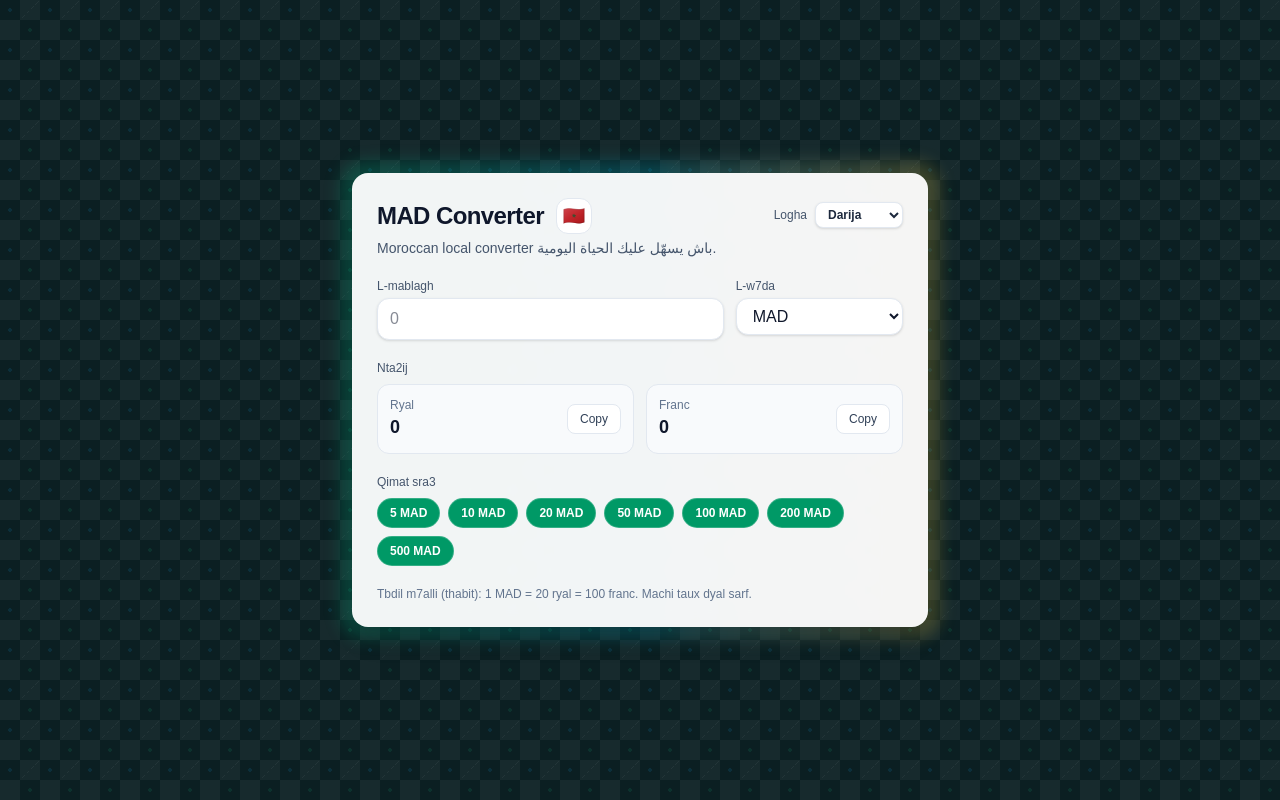
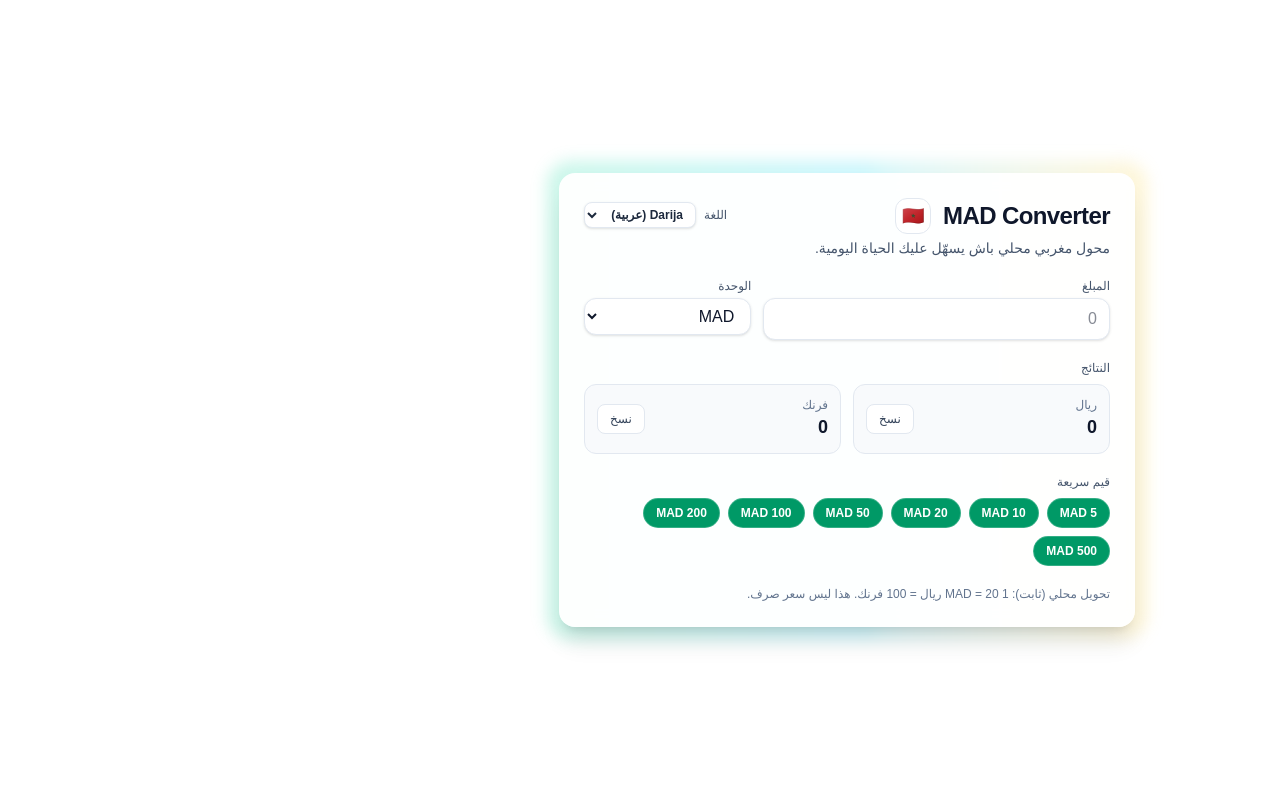
Before and after one commit to WalidEll/mad-converter, a Next.js app: page /ar-ma in a window 1280 px wide. Built offline with nearby package versions, Linux system fonts and the light colour scheme.

Commit message:
Add Darija Arabic locale (ar-ma) and Darija Latin locale (ar-fr)

```diff
--- a/app/[locale]/layout.tsx
+++ b/app/[locale]/layout.tsx
@@ -2,21 +2,30 @@ import type {Metadata} from 'next';
 import {notFound} from 'next/navigation';
 import {locales, type Locale} from '@/i18n/request';
 
-const seo: Record<Locale, {title: string; description: string}> = {
-  ar: {
+const seo: Record<Locale, {title: string; description: string; dir: 'ltr' | 'rtl'}> = {
+  'ar-ma': {
+    title: 'MAD Converter — محول مغربي محلي (MAD • Ryal • Franc)',
+    description:
+      'محول مغربي محلي باش يسهّل عليك الحياة اليومية. تحويل MAD ↔ Ryal ↔ Franc (وحدات محلية).',
+    dir: 'rtl'
+  },
+  'ar-fr': {
     title: 'MAD Converter — Moroccan Local Converter (MAD • Ryal • Franc)',
     description:
-      'Moroccan local converter to make it easy for your everyday life. Convert MAD ↔ Ryal ↔ Franc (local units).'
+      'Moroccan local converter to make it easy for your everyday life. Convert MAD ↔ Ryal ↔ Franc (local units).',
+    dir: 'ltr'
   },
   fr: {
     title: 'MAD Converter — Convertisseur local marocain (MAD • Ryal • Franc)',
     description:
-      'Convertisseur local marocain pour faciliter votre vie au quotidien. Conversion MAD ↔ Ryal ↔ Franc (unités locales).'
+      'Convertisseur local marocain pour faciliter votre vie au quotidien. Conversion MAD ↔ Ryal ↔ Franc (unités locales).',
+    dir: 'ltr'
   },
   en: {
     title: 'MAD Converter — Moroccan Local Converter (MAD • Ryal • Franc)',
     description:
-      'Moroccan local converter to make it easy for your everyday life. Convert MAD ↔ Ryal ↔ Franc (local units).'
+      'Moroccan local converter to make it easy for your everyday life. Convert MAD ↔ Ryal ↔ Franc (local units).',
+    dir: 'ltr'
   }
 };
 
@@ -49,7 +58,8 @@ export async function generateMetadata({
     alternates: {
       canonical: `/${l}`,
       languages: {
-        ar: '/ar',
+        'ar-ma': '/ar-ma',
+        'ar-fr': '/ar-fr',
         fr: '/fr',
         en: '/en'
       }
@@ -72,10 +82,20 @@ export async function generateMetadata({
   };
 }
 
-export default function LocaleLayout({
-  children
+export default async function LocaleLayout({
+  children,
+  params
 }: {
   children: React.ReactNode;
+  params: Promise<{locale: string}>;
 }) {
-  return children;
+  const {locale} = await params;
+  if (!locales.includes(locale as Locale)) notFound();
+  const l = locale as Locale;
+
+  return (
+    <html lang={l} dir={seo[l].dir}>
+      <body>{children}</body>
+    </html>
+  );
 }
--- a/app/page.tsx
+++ b/app/page.tsx
@@ -1,5 +1,5 @@
 import {redirect} from 'next/navigation';
 
 export default function Root() {
-  redirect('/ar');
+  redirect('/ar-ma');
 }
--- a/app/sitemap.ts
+++ b/app/sitemap.ts
@@ -4,7 +4,7 @@ export default function sitemap(): MetadataRoute.Sitemap {
   const base = process.env.NEXT_PUBLIC_SITE_URL || 'http://localhost:3000';
   const now = new Date();
 
-  const paths = ['/ar', '/fr', '/en'];
+  const paths = ['/ar-ma', '/ar-fr', '/fr', '/en'];
 
   return paths.map((p) => ({
     url: `${base}${p}`,
--- /dev/null
+++ b/messages/ar-ma.json
@@ -0,0 +1,17 @@
+{
+  "app": {
+    "title": "MAD Converter",
+    "subtitle": "محول مغربي محلي باش يسهّل عليك الحياة اليومية.",
+    "lang": "اللغة",
+    "amount": "المبلغ",
+    "unit": "الوحدة",
+    "mad": "MAD",
+    "ryal": "ريال",
+    "franc": "فرنك",
+    "results": "النتائج",
+    "copy": "نسخ",
+    "copied": "تم النسخ",
+    "quick": "قيم سريعة",
+    "disclaimer": "تحويل محلي (ثابت): 1 MAD = 20 ريال = 100 فرنك. هذا ليس سعر صرف."
+  }
+}
--- a/src/components/LanguageDropdown.tsx
+++ b/src/components/LanguageDropdown.tsx
@@ -4,13 +4,14 @@ import {useLocale, useTranslations} from 'next-intl';
 import {usePathname as useNextPathname, useRouter} from 'next/navigation';
 
 const labels: Record<string, string> = {
-  ar: 'Darija',
+  'ar-fr': 'Darija (Latin)',
+  'ar-ma': 'Darija (عربية)',
   fr: 'Français',
   en: 'English'
 };
 
 function stripLocale(pathname: string) {
-  const cleaned = pathname.replace(/^\/(ar|fr|en)(?=\/|$)/, '');
+  const cleaned = pathname.replace(/^\/(ar-fr|ar-ma|fr|en)(?=\/|$)/, '');
   return cleaned === '' ? '/' : cleaned;
 }
 
@@ -36,7 +37,7 @@ export default function LanguageDropdown() {
           router.push(toLocalePath(next));
         }}
       >
-        {(['ar', 'fr', 'en'] as const).map((l) => (
+        {(['ar-ma', 'ar-fr', 'fr', 'en'] as const).map((l) => (
           <option key={l} value={l}>
             {labels[l]}
           </option>
--- a/src/i18n/request.ts
+++ b/src/i18n/request.ts
@@ -1,8 +1,8 @@
 import {getRequestConfig} from 'next-intl/server';
 
-export const locales = ['en', 'fr', 'ar'] as const;
+export const locales = ['en', 'fr', 'ar-fr', 'ar-ma'] as const;
 export type Locale = (typeof locales)[number];
-export const defaultLocale: Locale = 'ar';
+export const defaultLocale: Locale = 'ar-ma';
 
 export default getRequestConfig(async ({requestLocale}) => {
   let locale = (await requestLocale) as Locale | undefined;
```
Also changed, not shown: messages/ar-fr.json (renamed from messages/ar.json).
